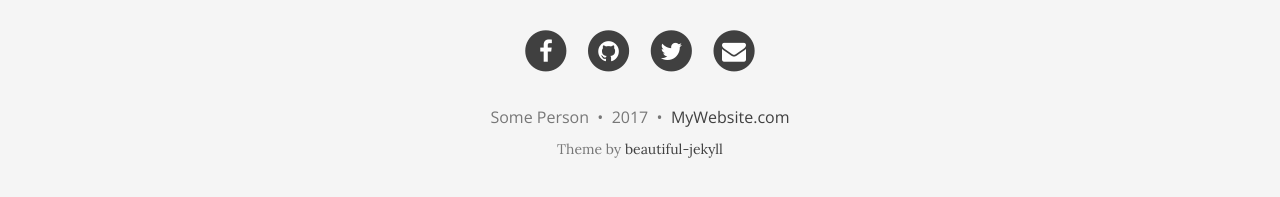
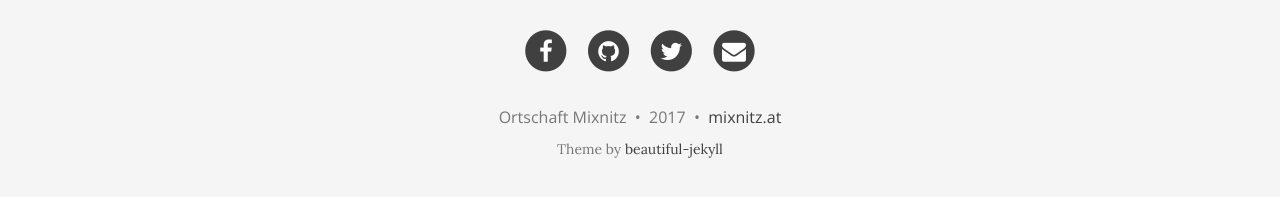
Before and after one commit to mixnitz/mixnitz.github.io, a Jekyll site: the page built from index.html, in a window 1280 px wide and 900 px high, scrolled down 1071 px. Shown: the part 690-887 px from the top of the window. Built offline with Jekyll 4.4.1, drawn with Linux system fonts in a browser that asks for light colours; nearby versions of some CDN libraries; the list of posts is cut into pages by our own code.

Commit message:
yml: set url-pretty

```diff
--- a/_config.yml
+++ b/_config.yml
@@ -48,8 +48,8 @@ avatar: "/img/avatar-icon.png"
 # Change all these values or delete the ones you don't want.
 # Important: you must keep the "name" parameter, everything else you can remove
 author:
-  name: Some Person
-  email: "youremail@domain.com"
+  name: Ortschaft Mixnitz
+  email: "ortschaft.mixnitz@gmail.com"
   facebook: yourname  # eg. daattali
   github: yourname    # eg. daattali
   twitter: yourname   # eg. daattali
@@ -91,7 +91,7 @@ share-links-active:
 
 # How to display the link to the website in the footer
 # Remove this if you don't want a link in the footer
-url-pretty: "MyWebsite.com"  # eg. "deanattali.com/beautiful-jekyll"
+url-pretty: "mixnitz.at"  # eg. "deanattali.com/beautiful-jekyll"
 
 # --- Misc --- #
 # Fill in your Disqus shortname (NOT the userid) if you want to support Disqus comments
```
